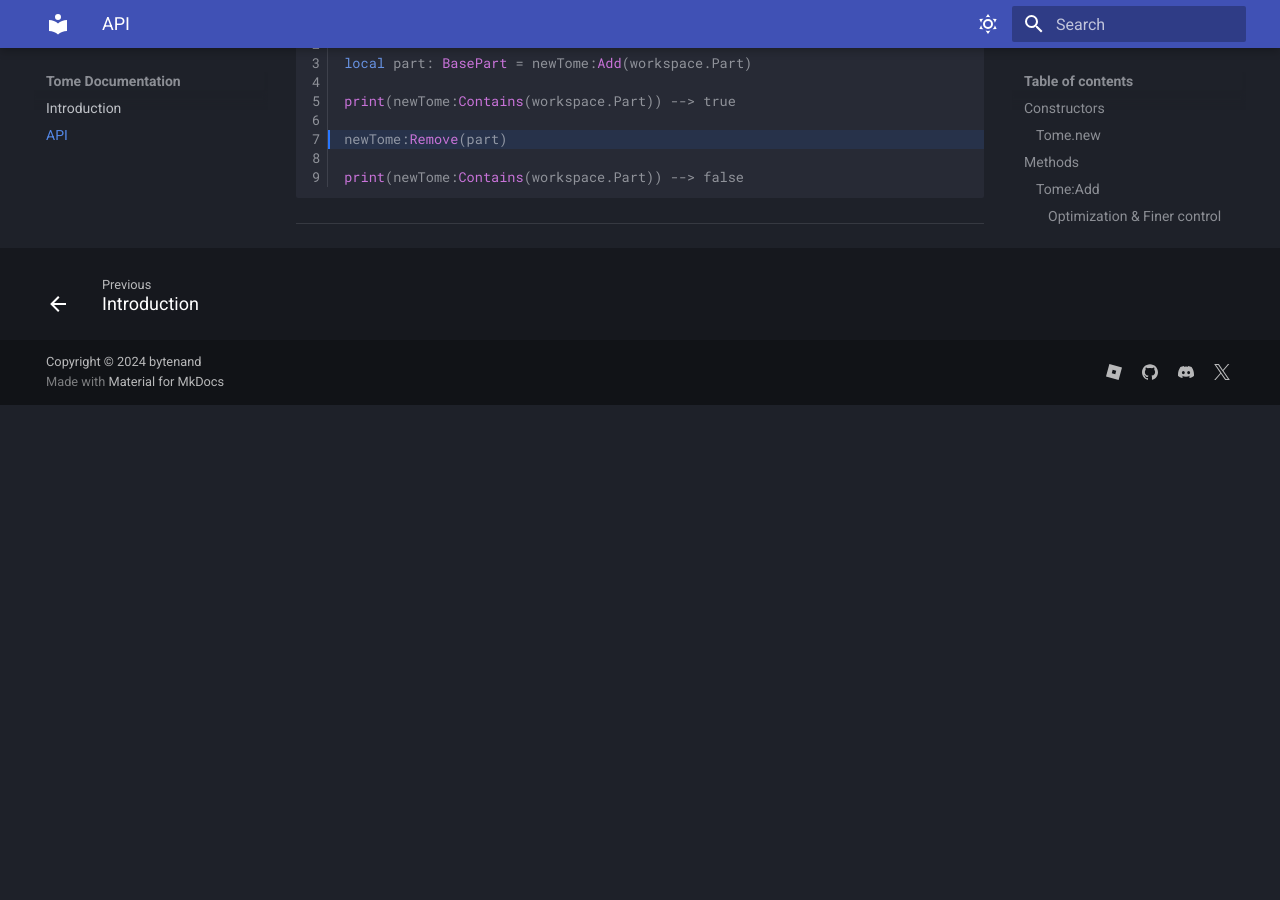
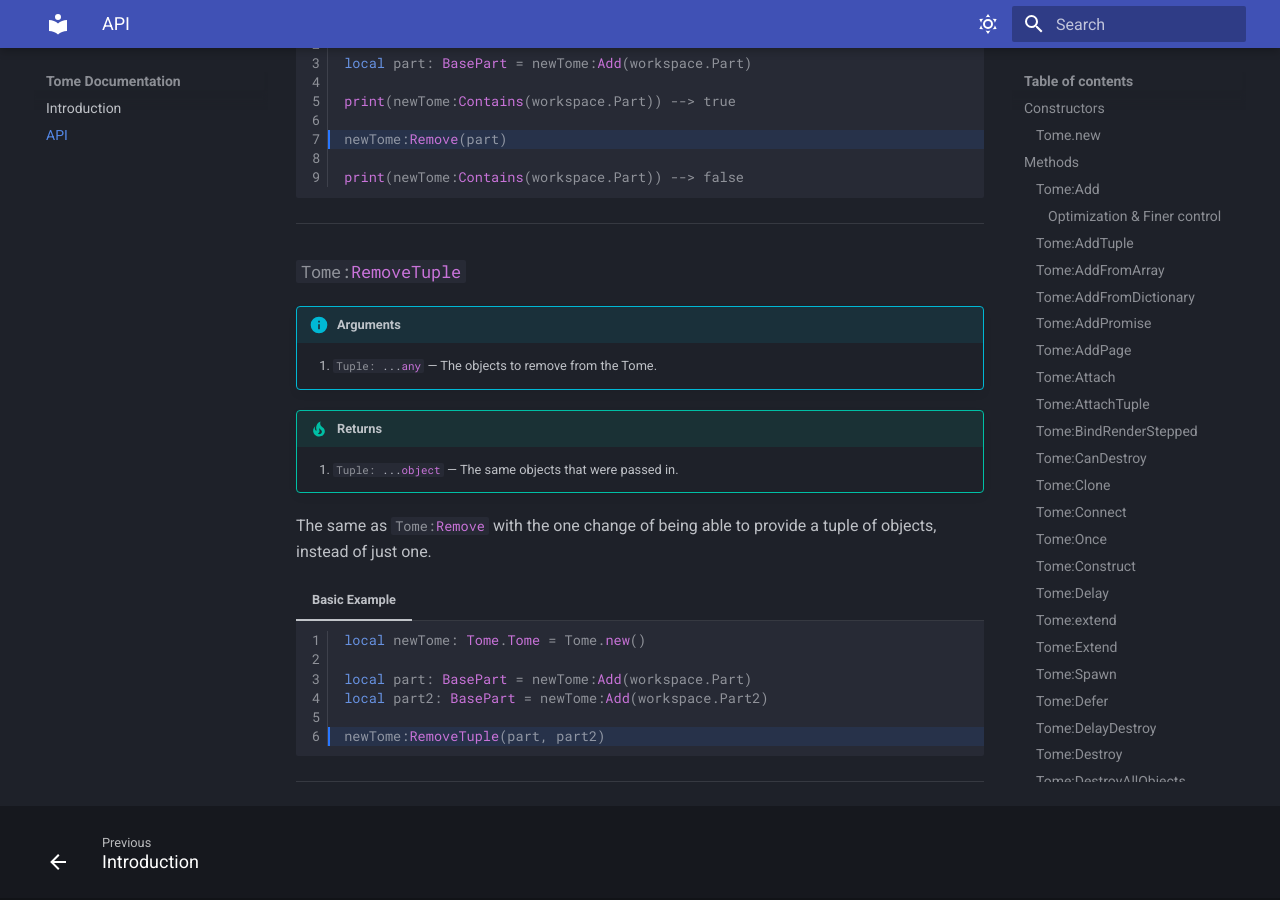
Before and after one commit to y29r/tome-docs, an MkDocs documentation site: the page built from docs/API.md, in a window 1280 px wide and 900 px high, scrolled down 25828 px. Built offline with MkDocs 1.6.1 and Material for MkDocs 9.7.7, drawn with Linux system fonts in a browser that asks for light colours; before the commit the page ends 26233 px from its top, so only the background shows below that.

Commit message:
Added Tome:RemoveTuple

````diff
--- a/docs/API.md
+++ b/docs/API.md
@@ -1333,3 +1333,25 @@ Removing an object does **not** destroy it.
 	```
 
 ---
+
+### `#!luau Tome:RemoveTuple`
+
+!!! info "Arguments"
+	1. `#!luau Tuple: ...any` &mdash; The objects to remove from the Tome.
+
+!!! tip "Returns"
+	1. `#!luau Tuple: ...object` &mdash; The same objects that were passed in.
+
+The same as `#!luau Tome:Remove` with the one change of being able to provide a tuple of objects, instead of just one.
+
+=== "Basic Example"
+	```luau linenums="1" hl_lines="6-6"
+	local newTome: Tome.Tome = Tome.new()
+
+	local part: BasePart = newTome:Add(workspace.Part)
+	local part2: BasePart = newTome:Add(workspace.Part2)
+
+	newTome:RemoveTuple(part, part2)
+	```
+
+---
````
